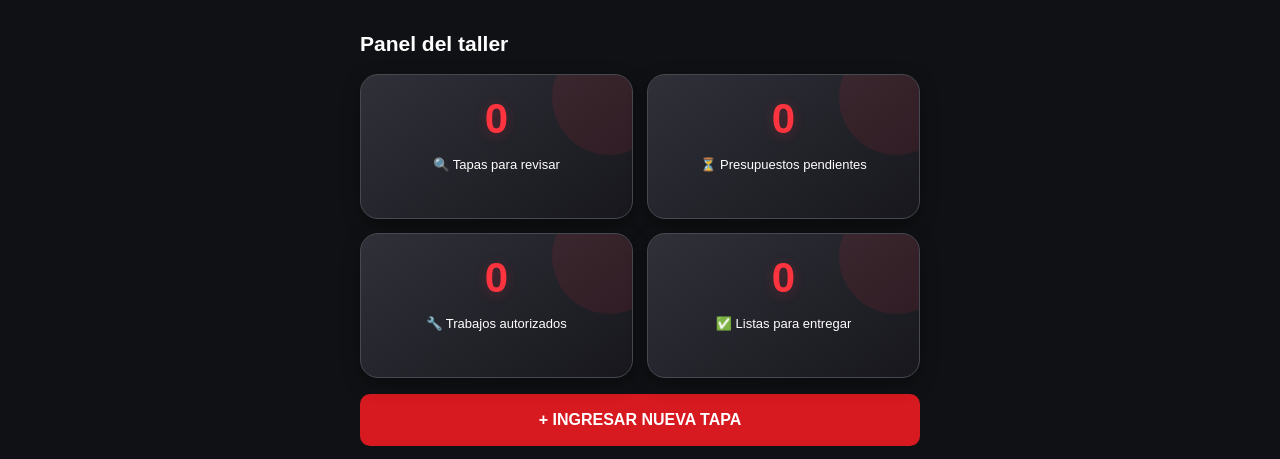
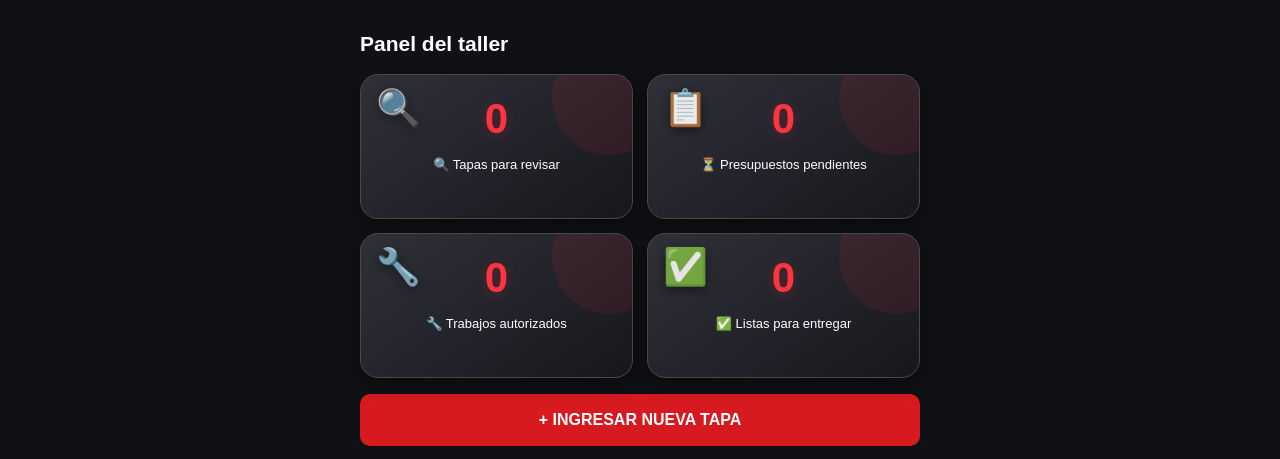
Before and after one commit to Tembetito/mario-tapas, a plain HTML site: page index.html in a window 1280 px wide. Shown: the part 319-778 px from the top of the page. Drawn offline with Linux system fonts and the light colour scheme.

Commit message:
Update index.html

```diff
--- a/index.html
+++ b/index.html
@@ -54,6 +54,33 @@
 .card .emoji {
   font-size: 30px;
   filter: drop-shadow(0 3px 5px rgba(0,0,0,0.5));
+}
+  /* ICONOS GRANDES DEL PANEL */
+
+.grid .card:nth-child(1)::after {
+  content: "🔍";
+}
+
+.grid .card:nth-child(2)::after {
+  content: "📋";
+}
+
+.grid .card:nth-child(3)::after {
+  content: "🔧";
+}
+
+.grid .card:nth-child(4)::after {
+  content: "✅";
+}
+
+.grid .card::after {
+  position: absolute;
+  top: 12px;
+  left: 15px;
+  font-size: 36px;
+  opacity: 0.9;
+  filter: drop-shadow(0 3px 6px rgba(0,0,0,0.5));
+  pointer-events: none;
 }
 </style>
 </head>
```
